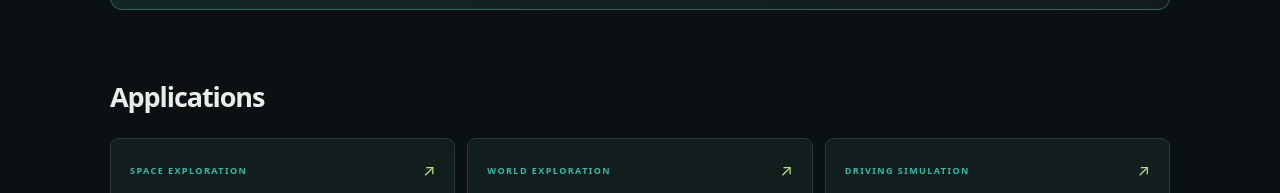
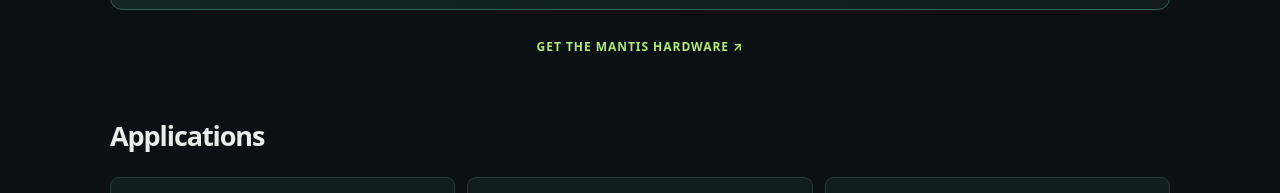
Before and after one commit to 5t31thphoto/mantis, a plain HTML site: page index.html in a window 1280 px wide. Shown: the part 604-797 px from the top of the page. Drawn offline with Linux system fonts and the light colour scheme.

Commit message:
Update index.html

```diff
--- a/index.html
+++ b/index.html
@@ -162,6 +162,15 @@ footer {
     EXPLORE MANTISCORE ↗
   </a>
 </section>
+<div style="margin:-42px 0 55px;text-align:center;">
+  <a href="https://www.amazon.com/dp/B0H79XYB8R/?tag=5t31th-20"
+     target="_blank"
+     rel="sponsored noopener"
+     style="color:#b4e879;font-size:12px;font-weight:700;
+            letter-spacing:.08em;">
+    GET THE MANTIS HARDWARE ↗
+  </a>
+</div>
 
 <h2 class="section-title">Applications</h2>
 
```
